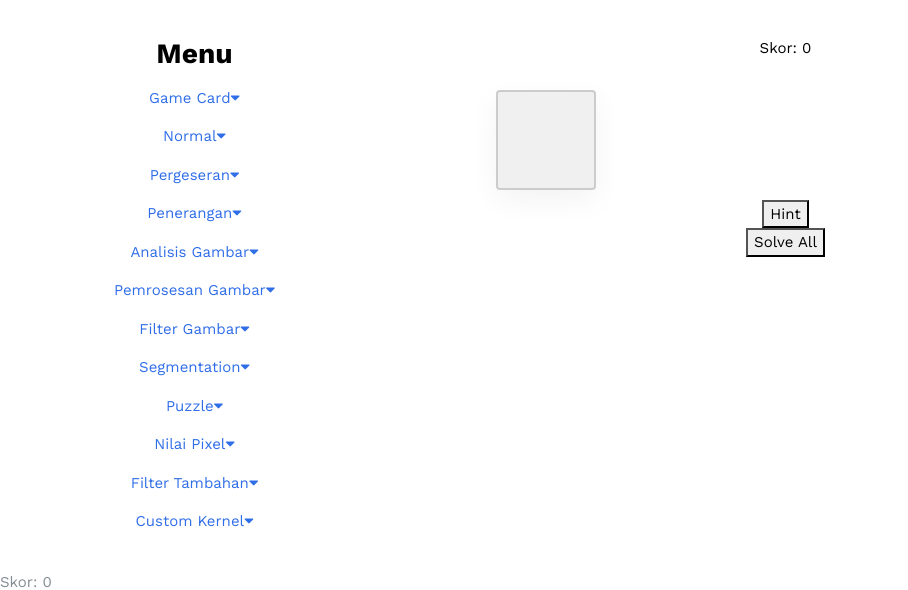
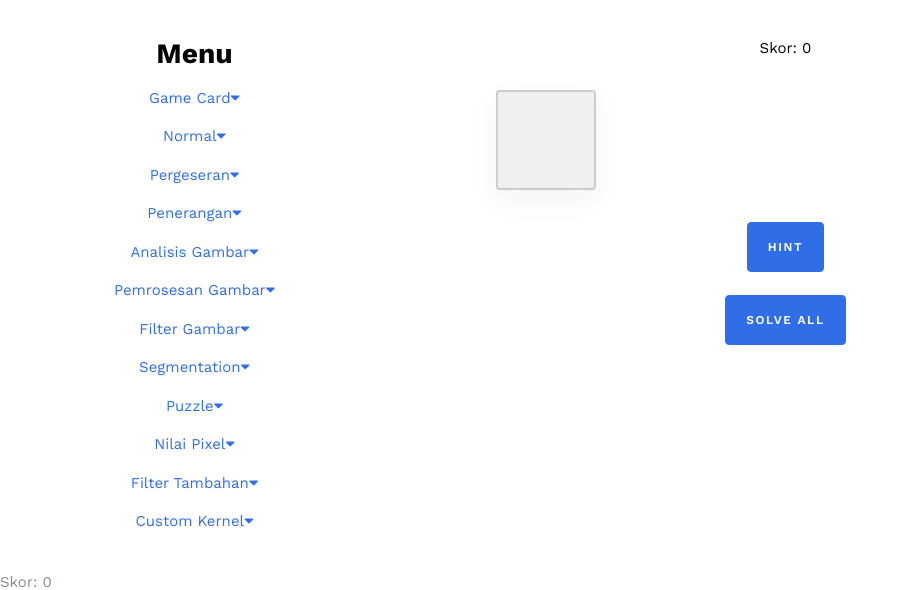
Before and after one commit to ameliadewi19/ImageProcessing-Flask, a Flask app: template templates/game_card.html in a window 1280 px wide. Shown: the part 131-721 px from the top of the page, without its empty margins (0-908 px from the left). Run offline with Flask 3, Linux system fonts and the light colour scheme; the template is opened without the code that fills it: most values are stand-ins (such as "Sample title", 1, 10 or a date in 2020); grey boxes marked "Sample" are stand-in pictures; some libraries are stand-ins or nearby versions.

Commit message:
edit css

```diff
--- a/templates/game_card.html
+++ b/templates/game_card.html
@@ -87,11 +87,12 @@
                     </div>
                     {% endfor %}
                 </div>
+                <br/>
                 <div id="hint-button">
-                    <button onclick="solvePair()">Hint</button>
-                </div>
+                    <button class="btn btn-primary" onclick="solvePair()">Hint</button>
+                </div><br/>
                 <div id="solve-all-button">
-                    <button onclick="solveAll()">Solve All</button>
+                    <button class="btn btn-primary" onclick="solveAll()">Solve All</button>
                 </div>
            </div>
         </div>
```
Also changed, not shown: static/game/img_bilateral.jpg, static/game/img_blue.jpg, static/game/img_edge_detection.jpg, static/game/img_emboss.jpg, static/game/img_gamma_correction.jpg, static/game/img_grayscale.jpg, static/game/img_green_tint.jpg, static/game/img_invert_colors.jpg, static/game/img_mean_blur.jpg, static/game/img_orange.jpg, static/game/img_pencil_sketch.jpg, static/game/img_purple_tint.jpg, static/game/img_sepia_tone.jpg, static/game/img_solarize.jpg, 2 more files.
